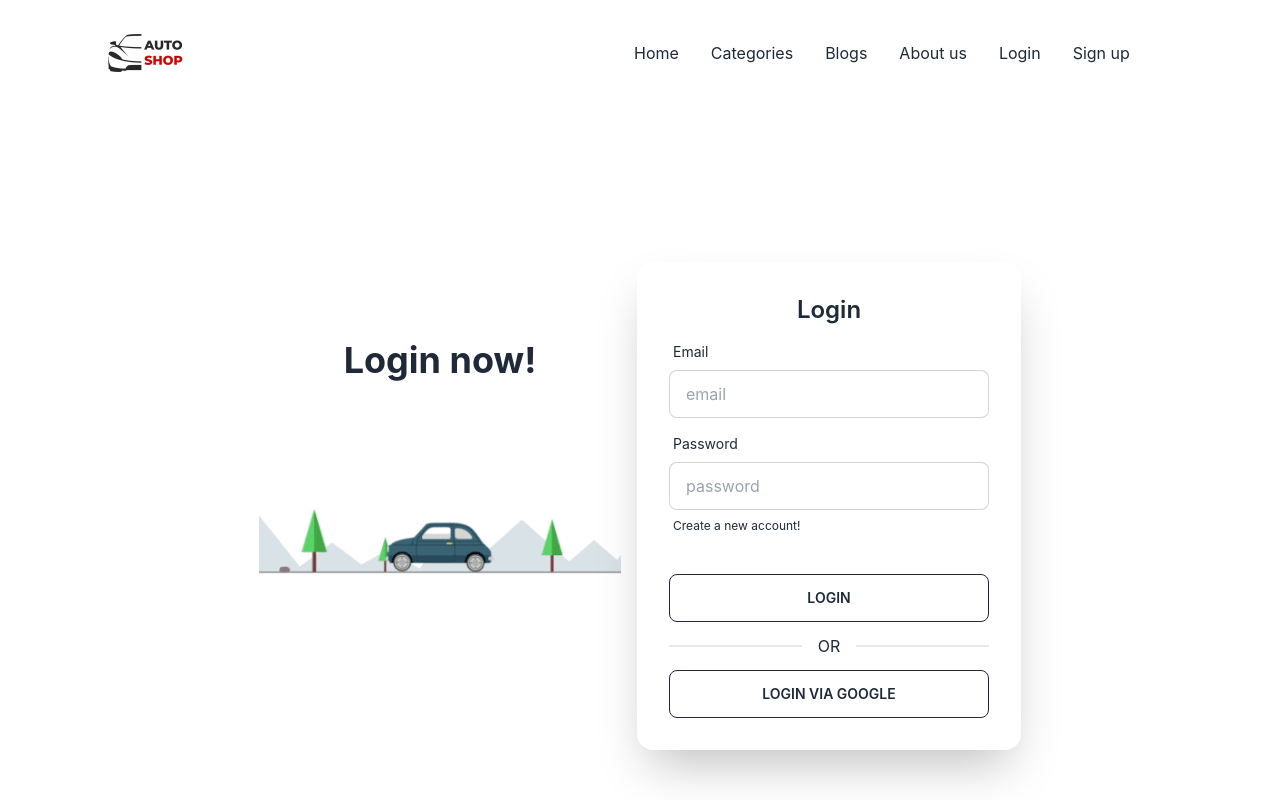
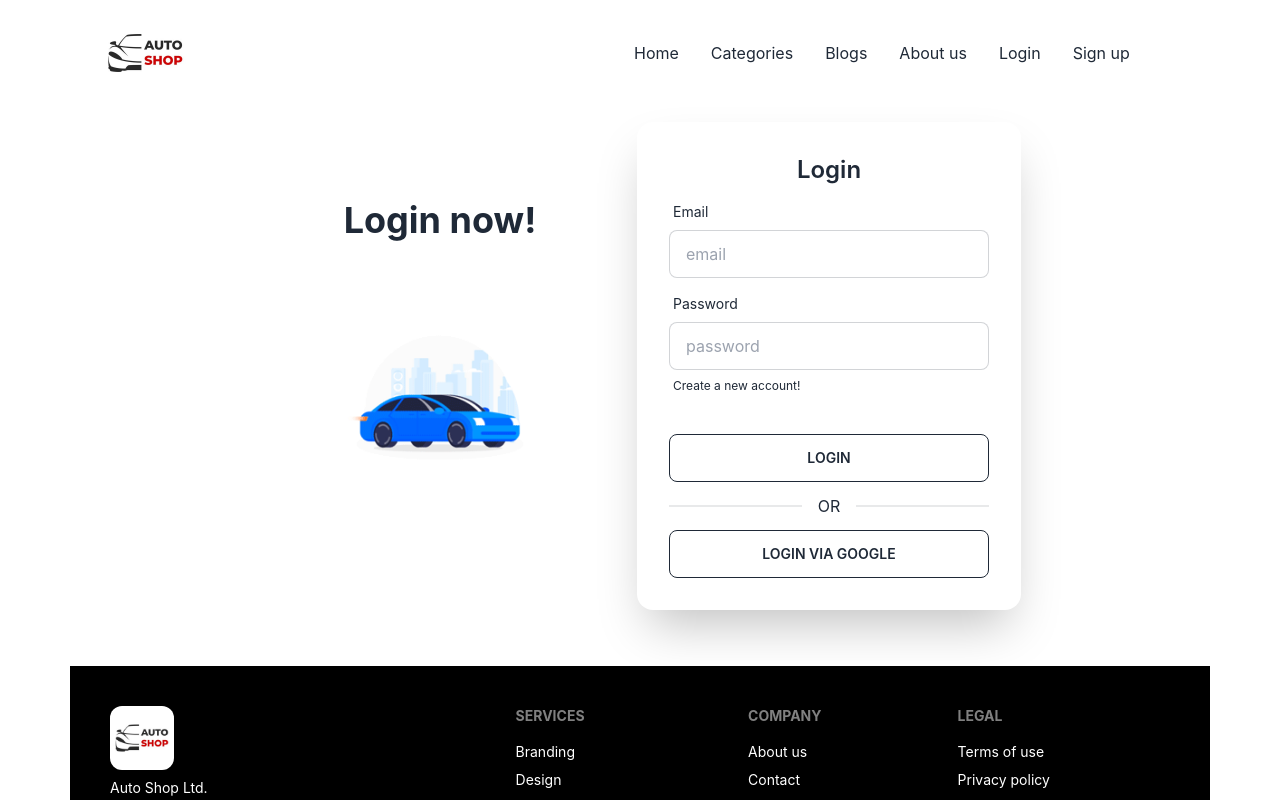
Before and after one commit to Ronyhassansam03n/auto-shop-clients-repo, a React (Create React App) app: page /login in a window 1280 px wide. Shown: the top 800 px of the page. Built offline with nearby package versions, Linux system fonts and the light colour scheme.

Commit message:
login done

```diff
--- a/src/Authentication/Login/Login.js
+++ b/src/Authentication/Login/Login.js
@@ -5,7 +5,7 @@ import LoginPic from '../../../src/assets/Login/loginpic.webp'
 
 const Login = () => {
     return (
-        <div className="hero min-h-screen  mb-10">
+        <div className="hero  mb-10">
   <div className="hero-content flex-col lg:flex-row">
     <div className="text-center lg:text-left">
       <h1 className="text-4xl text-center font-bold mb-5">Login now!</h1>
--- a/src/Authentication/SignUp/SignUp.js
+++ b/src/Authentication/SignUp/SignUp.js
@@ -5,7 +5,7 @@ import SignPic from '../../../src/assets/signup/signpic.gif'
 
 const SignUp = () => {
     return (
-        <div className="hero min-h-screen  mb-10">
+        <div className="hero   mb-10">
   <div className="hero-content flex-col lg:flex-row">
     <div className="text-center lg:text-left">
       <h1 className="text-4xl font-bold text-center mb-5" >Sign Up now!</h1>
```
Also changed, not shown: src/assets/Login/loginpic.webp.
